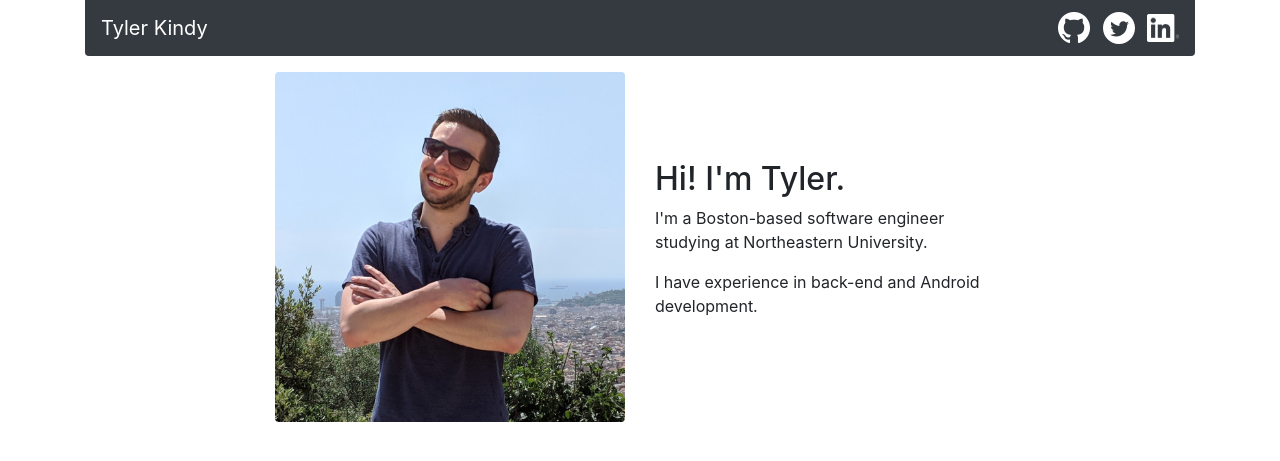
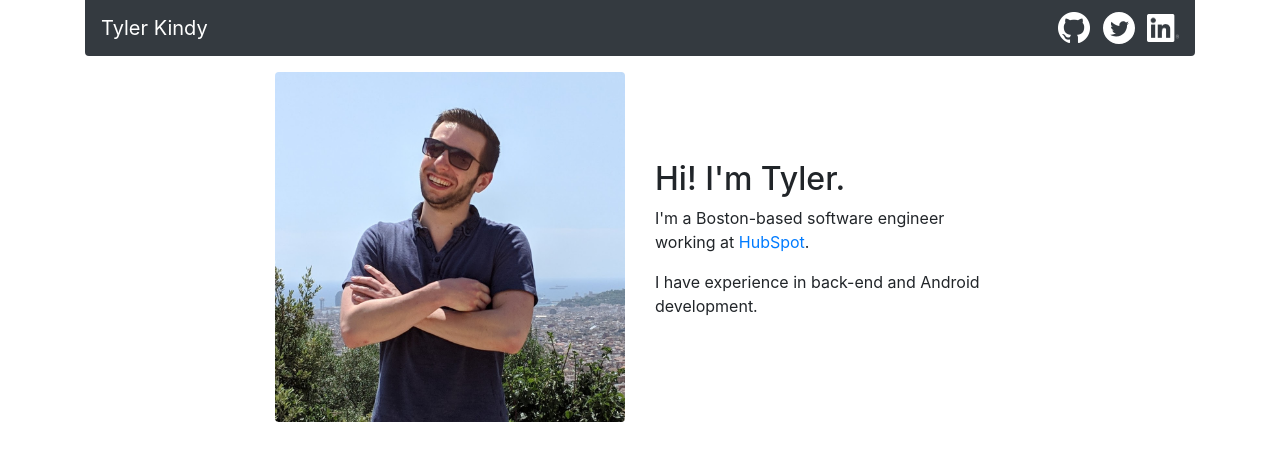
Before and after one commit to tkindy/website, a Jekyll site: the page built from index.html, in a window 1280 px wide. Shown: the top 461 px of the page. Built offline with Jekyll 4.4.1, drawn with Linux system fonts in a browser that asks for light colours.

Commit message:
Update job

```diff
--- a/index.html
+++ b/index.html
@@ -9,7 +9,7 @@ title: Tyler Kindy
   </div>
   <div class="col-sm-4">
     <h2>Hi! I'm Tyler.</h2>
-    <p>I'm a Boston-based software engineer studying at Northeastern University.</p>
+    <p>I'm a Boston-based software engineer working at <a href="https://www.hubspot.com/">HubSpot</a>.</p>
     <p>I have experience in back-end and Android development.</p>
   </div>
 </div>
```
